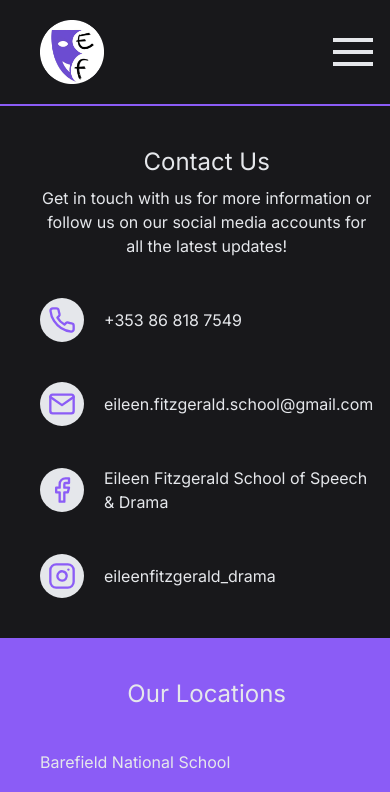
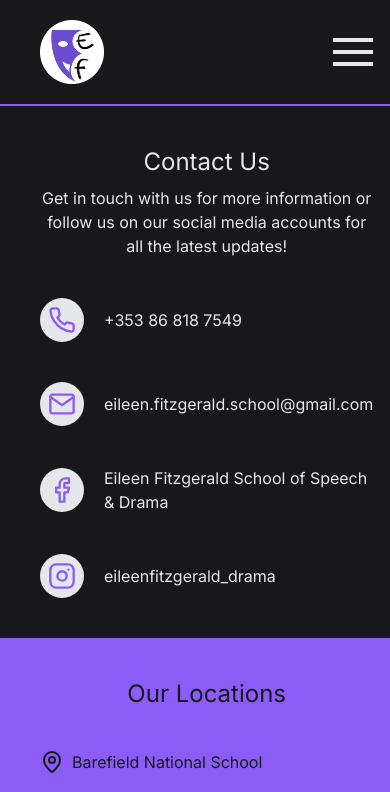
Before and after one commit to kailafitz/eileen-fitzgerald-school, a Next.js app: page /contact in a window 390 px wide. Shown: the top 792 px of the page. Built offline with nearby package versions, Linux system fonts and the light colour scheme; grey boxes are pictures that could not be loaded.

Commit message:
Animations added

```diff
--- a/components/custom/locations.tsx
+++ b/components/custom/locations.tsx
@@ -1,5 +1,6 @@
 import React from "react";
 import Container from "./container";
+import { MapPin } from "lucide-react";
 
 let iframeClassName = "w-full h-60 border-none border-0";
 
@@ -38,7 +39,7 @@ const locations = [
 
 const Locations = () => {
   return (
-    <Container className="mb-10 text-gray-200">
+    <Container className="mb-10 text-zinc-900">
       <h1 className="text-center text-2xl md:text-4xl my-10">Our Locations</h1>
       <div className="flex flex-col justify-center space-y-10 md:flex-row md:justify-between md:space-y-0 md:space-x-10">
         {locations.map((location, i) => {
@@ -47,7 +48,10 @@ const Locations = () => {
               key={`${location.title}_${i}`}
               className="flex flex-col w-full md:w-1/3 justify-between"
             >
-              <h4 className="mb-5">{location.title}</h4>
+              <div className="flex flex-row items-start space-x-2">
+                <MapPin />
+                <h4 className="mb-5"> {location.title}</h4>
+              </div>
               {location.iframe}
             </div>
           );
--- a/components/custom/team.tsx
+++ b/components/custom/team.tsx
@@ -1,4 +1,5 @@
 "use client";
+import Script from "next/script";
 import React, { useState } from "react";
 const members = [
   {
@@ -48,7 +49,7 @@ const Members = () => {
                 <div className="flex flex-col md:flex-row justify-center space-y-5 md:space-y-0 md:space-x-10">
                   {/* Image div */}
                   <div>
-                    <div className="border-zinc-900 border-2 w-1/2 md:w-1/2 relative mx-auto">
+                    <div className="border-zinc-900 border-2 w-1/2 md:w-1/2 relative mx-auto hide-down transition-delay-0">
                       <div className="absolute bottom-0 right-0 w-full h-full dark-gradient-radial z-10"></div>
                       <img
                         src={`/${member.name.split(" ")[0]}2.png`}
@@ -58,11 +59,11 @@ const Members = () => {
                     </div>
                   </div>
                   {/* Name div */}
-                  <div className="bg-primary border-primary border-2 w-full h-28 md:h-auto flex flex-col justify-between">
-                    <h2 className="text-zinc-900 text-xl md:text-6xl text-left">
+                  <div className="bg-primary border-primary border-2 w-full h-28 md:h-auto flex flex-col justify-between hide-down transition-delay-0">
+                    <h2 className="text-zinc-900 text-xl md:text-6xl text-left hide-down transition-delay-1">
                       {member.name}
                     </h2>{" "}
-                    <h2 className="text-zinc-900 text-xl md:text-6xl text-right">
+                    <h2 className="text-zinc-900 text-xl md:text-6xl text-right hide-down transition-delay-2">
                       {member.position}
                     </h2>
                   </div>
@@ -89,6 +90,7 @@ const Members = () => {
 const Team = () => {
   return (
     <>
+      <Script src="/animations.js" type="text/javascript" />
       <h1 className="text-gray-200 text-center my-10 text-2xl md:text-4xl">
         Meet our Teachers
       </h1>
```
